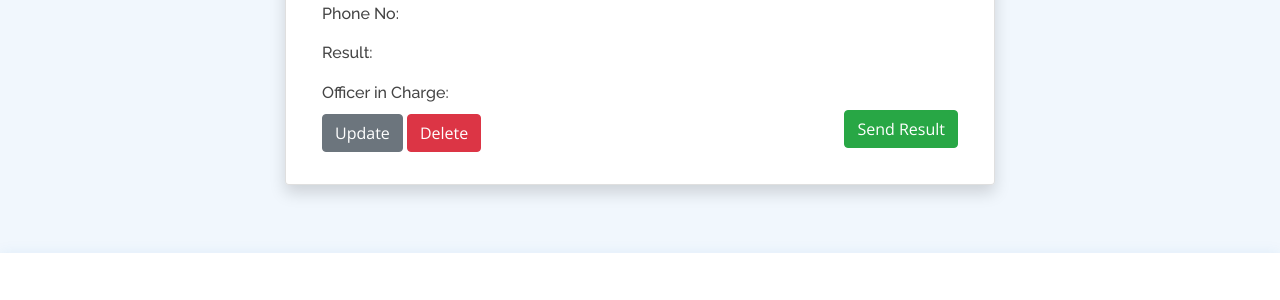
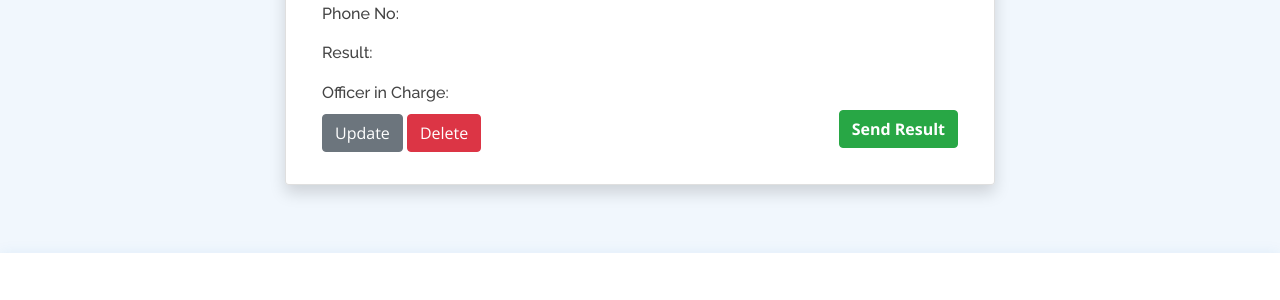
Before and after one commit to Festorah/Grace-Hospital, a Django app: template patients/templates/patients/patient_detail.html in a window 1280 px wide. Shown: the part 588-888 px from the top of the page. Run offline with Django 3.2, Linux system fonts and the light colour scheme; the template is opened without the code that fills it, so the values that code supplies are empty; some libraries are stand-ins or nearby versions.

Commit message:
Modifications to detail list

```diff
--- a/patients/templates/patients/patient_detail.html
+++ b/patients/templates/patients/patient_detail.html
@@ -67,7 +67,7 @@
                       <div>
                         <a class="btn btn-secondary btn sm mt-1 mb-1" href="{% url 'patient-update' object.id %}">Update</a>
                         <a class="btn btn-danger btn sm mt-1 mb-1" href="{% url 'patient-delete' object.id %}">Delete</a>
-                        <button style="display: inline-flex; float: right;" type="button" class="btn btn-success"><a style="color: white;" href="#">Send Result</a></button>
+                        <button style="display: inline-flex; float: right;" type="button" class="btn btn-success"><a style="color: white; font-weight: bold;" href="#">Send Result</a></button>
                       </div>
                     </div>
                   </div>
```
